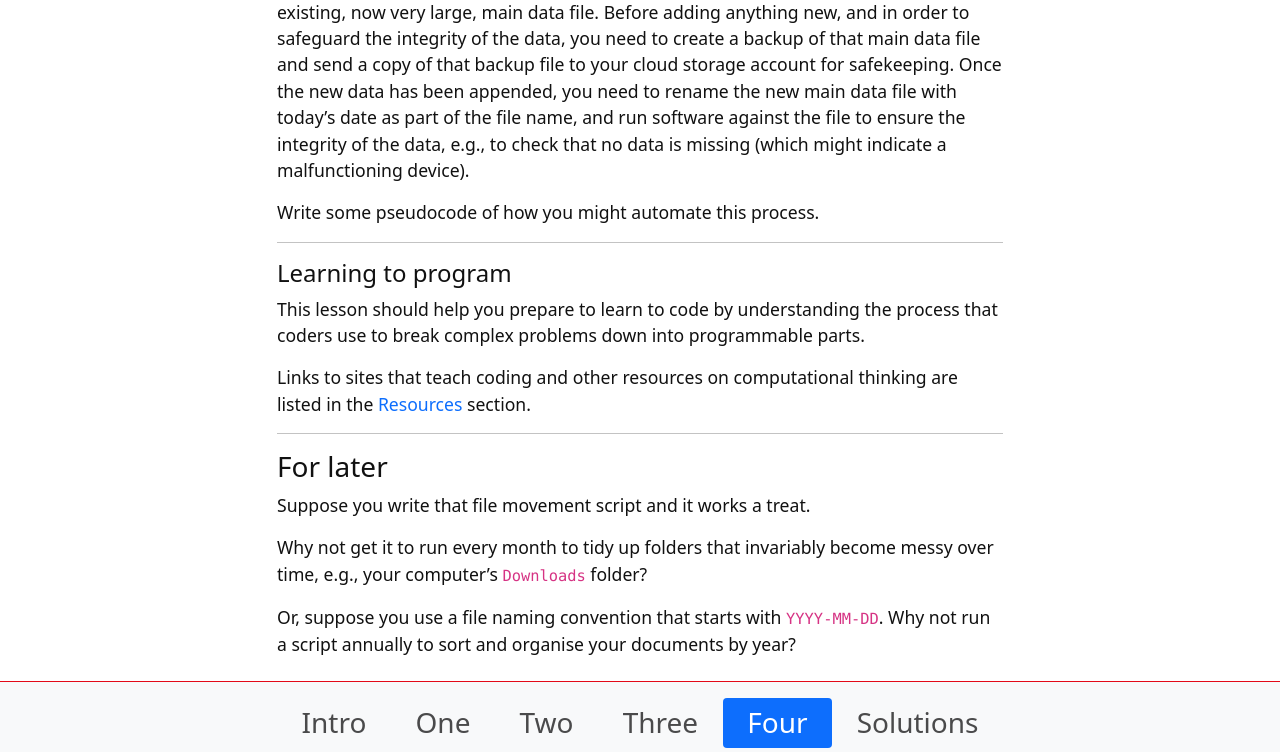
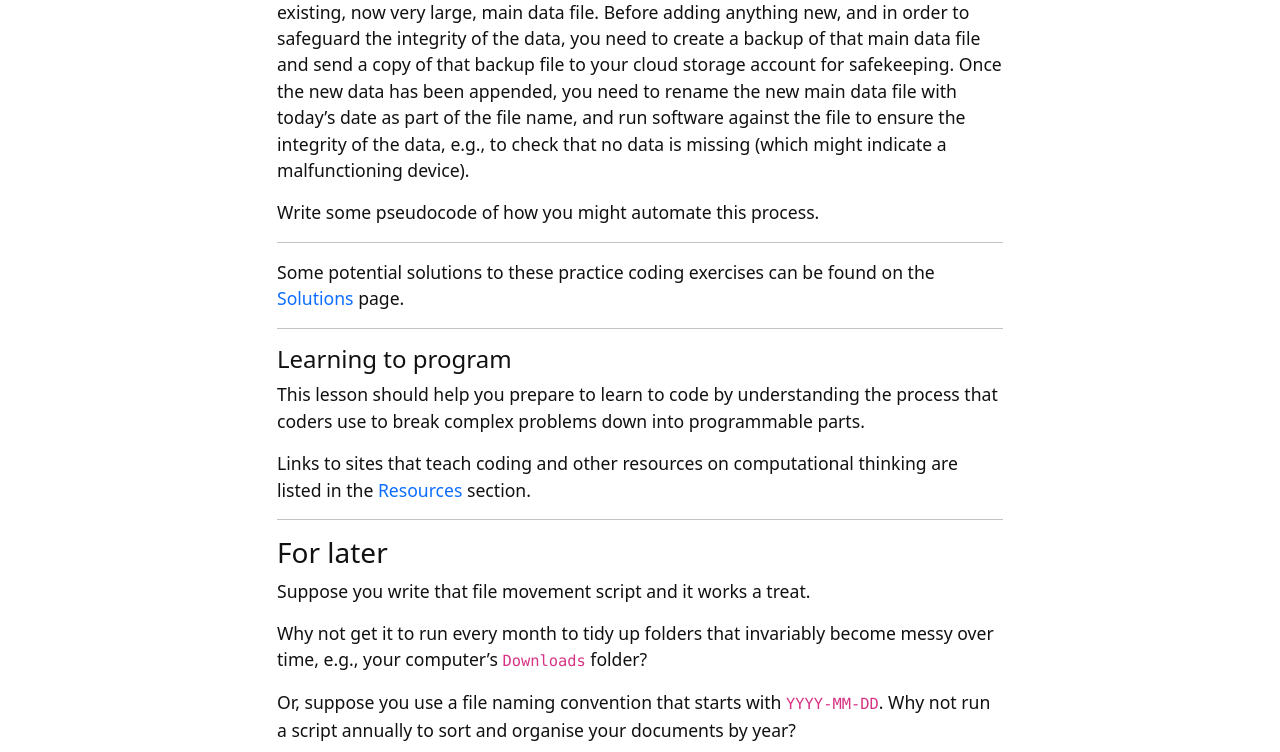
Before and after one commit to weaverbel/intro-computational-thinking, a Jekyll site: the page built from content/4-lesson.md, in a window 1280 px wide and 900 px high, scrolled down 3343 px, cut to the strip 0-752 px from the top of the window. Built offline with Jekyll 4.4.1, drawn with Linux system fonts in a browser that asks for light colours.

Commit message:
Update 4-lesson.md
add link to solutions

```diff
--- a/content/4-lesson.md
+++ b/content/4-lesson.md
@@ -70,6 +70,10 @@ Write some pseudocode of how you might automate this process.
 
 -------------------
 
+Some potential solutions to these practice coding exercises can be found on the [Solutions](/content/5-solutions.html) page.
+
+---------------------------------
+
 #### Learning to program
 
 This lesson should help you prepare to learn to code by understanding the process that coders use to break complex problems down into programmable parts.
```
